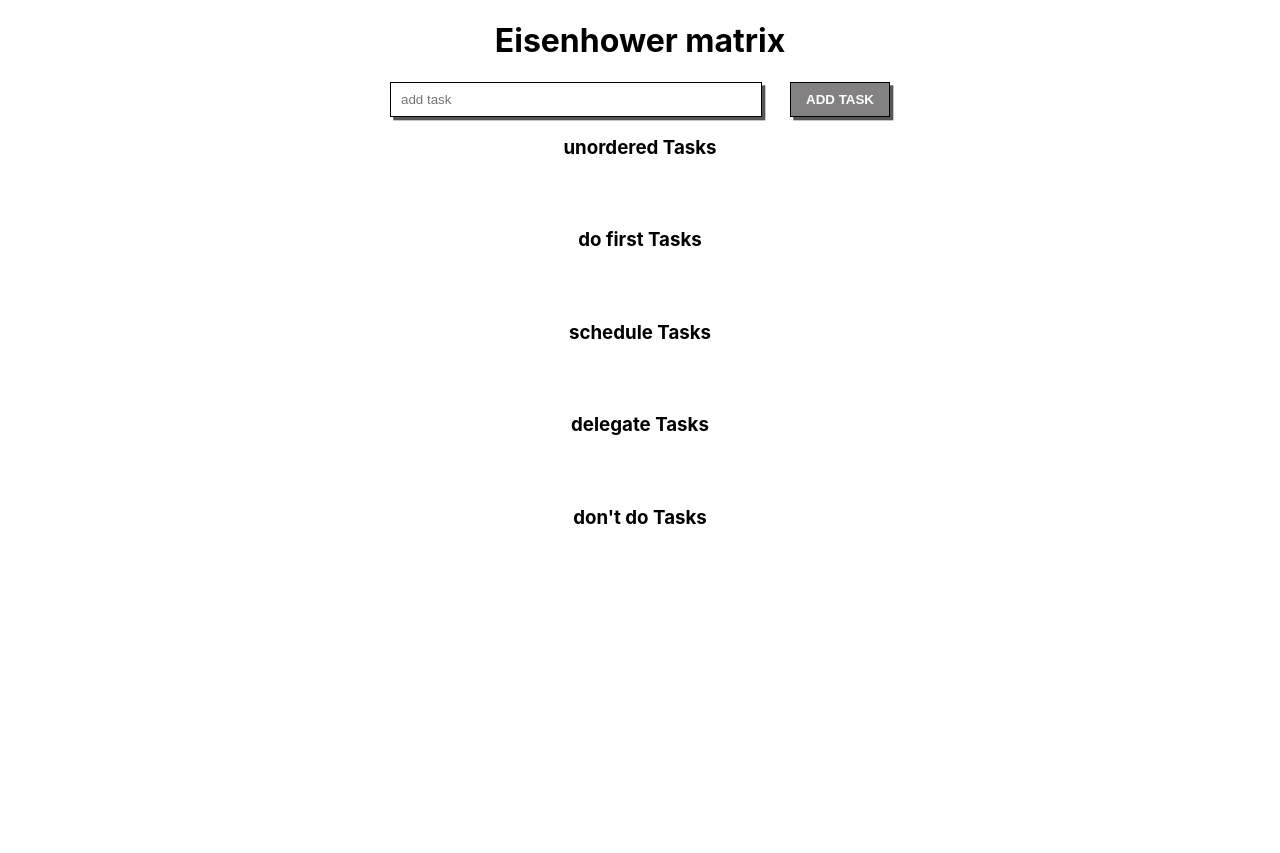
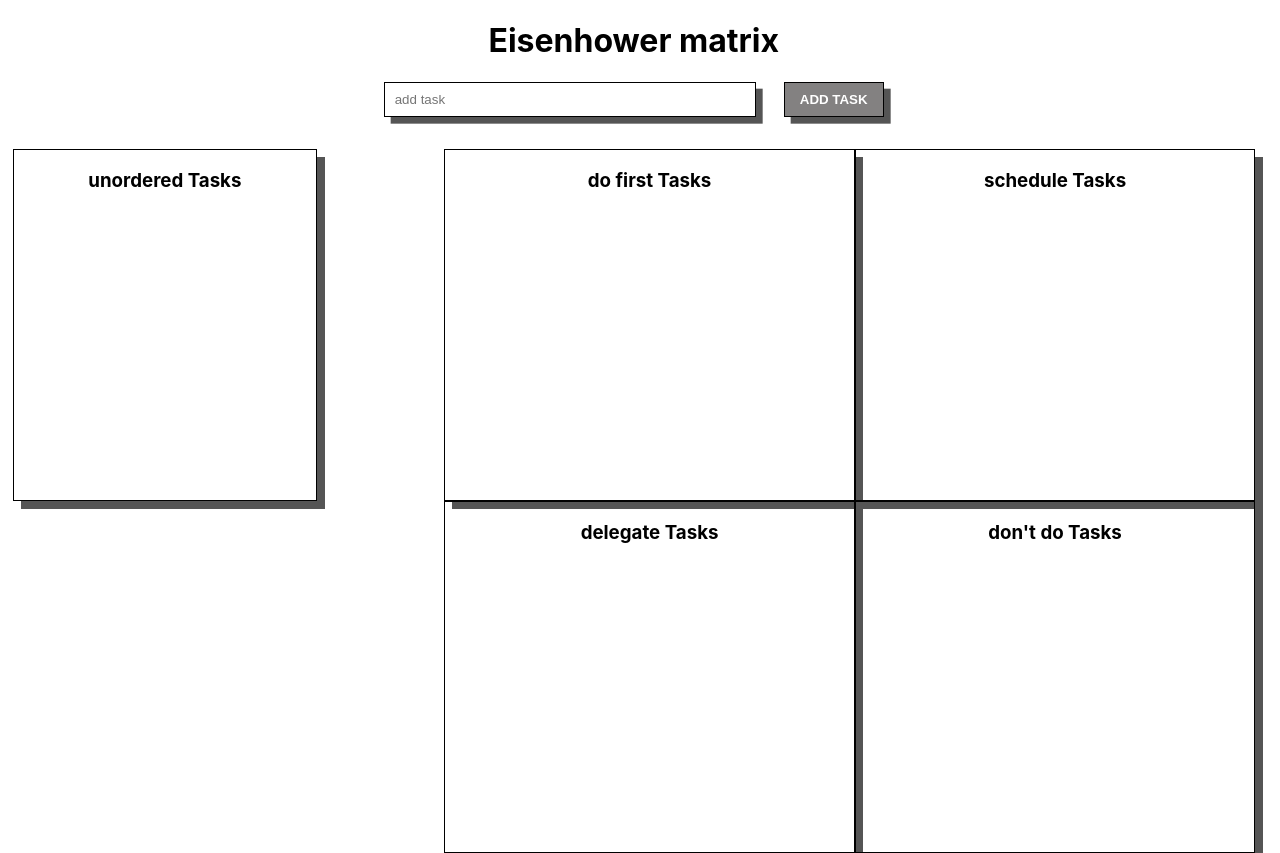
Before and after one commit to marselgabdulov/Eisenhower-matrix, a React (Create React App) app: page / in a window 1280 px wide. Before the commit the page ends 800 px from the top, so only its background shows below. Built offline with nearby package versions, Linux system fonts and the light colour scheme.

Commit message:
Create basic grid template

```diff
--- a/src/App.js
+++ b/src/App.js
@@ -14,11 +14,19 @@ function App() {
           <h1 className='app-title'>Eisenhower matrix</h1>
           <Form />
         </div>
-        <TaskList priority='unordered' />
-        <div className='matrix'>
+        <div className='unordered-list'>
+          <TaskList priority='unordered' />
+        </div>
+        <div className='do-first-list'>
           <TaskList priority='do first' />
+        </div>
+        <div className='schedule-list'>
           <TaskList priority='schedule' />
+        </div>
+        <div className='delegate-list'>
           <TaskList priority='delegate' />
+        </div>
+        <div className='dont-do-list'>
           <TaskList priority="don't do" />
         </div>
       </div>
--- a/src/App.scss
+++ b/src/App.scss
@@ -1,11 +1,44 @@
+.app {
+  display: grid;
+  margin-left: 1%;
+  grid-template-columns: 24% 10% 32.5% 31.5%;
+  grid-template-rows: auto;
+  grid-template-areas:
+    "head head head head"
+    "unordered . do-first schedule"
+    ". . delegate dont-do";
+}
+
 .app-title {
   text-align: center;
 }
 
 .app-head {
+  grid-area: head;
   display: flex;
   flex-direction: column;
   align-items: center;
+  margin-bottom: 2em;
+}
+
+.unordered-list {
+  grid-area: unordered;
+}
+
+.do-first-list {
+  grid-area: do-first;
+}
+
+.schedule-list {
+  grid-area: schedule;
+}
+
+.delegate-list {
+  grid-area: delegate;
+}
+
+.dont-do-list {
+  grid-area: dont-do;
 }
 
 .form {
@@ -25,8 +58,14 @@
 .task-body,
 .button,
 .input,
-.priority {
-  box-shadow: 0.25em 0.25em #555;
+.priority,
+.task-list {
+  box-shadow: 0.5em 0.5em #555;
+}
+
+.task-list {
+  border: 1px solid black;
+  min-height: 350px;
 }
 
 .button {
--- a/src/components/Task.js
+++ b/src/components/Task.js
@@ -18,11 +18,12 @@ function Task({ body, taskId }) {
           handleChange(e.target.value);
         }}
       >
-        <option value='unordered'>Unordered</option>
+        <option value=''>Choose priority</option>
         <option value='do first'>Do First</option>
         <option value='schedule'>Schedule</option>
         <option value='delegate'>Delegate</option>
         <option value="don't do">Don’t Do</option>
+        <option value='unordered'>Unordered</option>
       </select>
       <button className='button delete' onClick={() => deleteTask(taskId)}>
         delete
```
